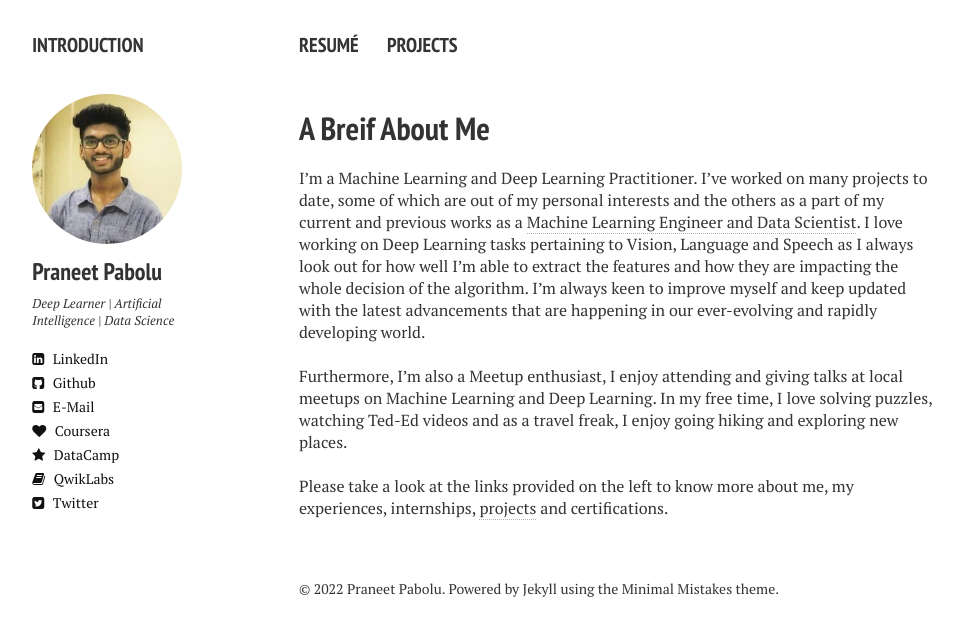
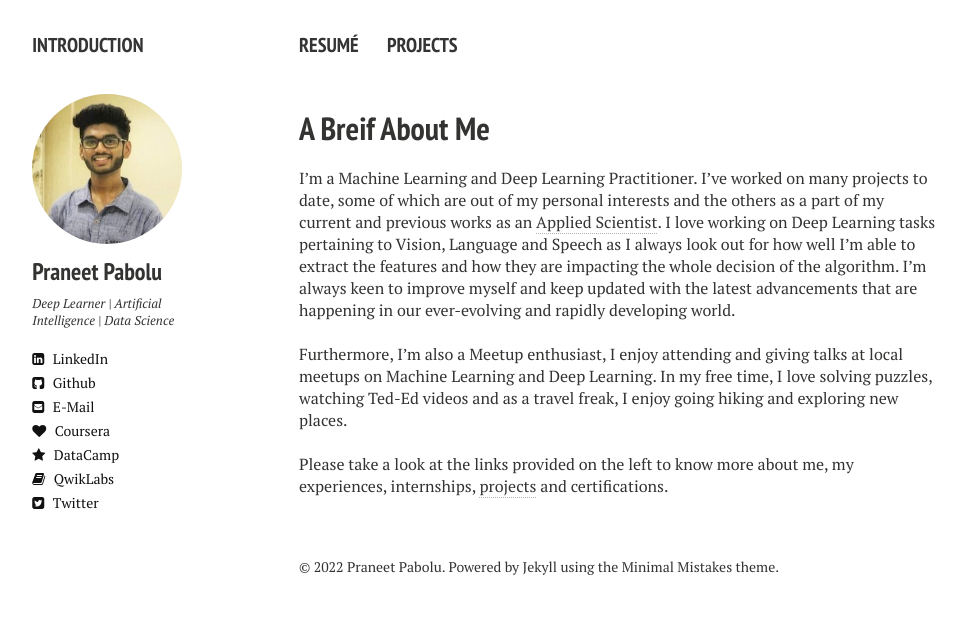
Before and after one commit to DeathReaper0965/deathreaper0965.github.io, a Jekyll site: the page built from index.md, in a window 1280 px wide. Shown: the top 636 px of the page, without its empty margins (21-987 px from the left). Built offline with Jekyll 4.4.1, drawn with Linux system fonts in a browser that asks for light colours; nearby versions of some CDN libraries; comment, search, counter and statistics services are not loaded.

Commit message:
Update resume

```diff
--- a/_layouts/resume.html
+++ b/_layouts/resume.html
@@ -45,11 +45,11 @@
     <h1>{{ page.title }}</h1>
     <div class="article-wrap">
     <p align="center" class=bottom-small><img src="{{ site.url }}/images/resume/business.png" alt="Work Experience and Internships" width="70" height="70" title="Work Experience and Internships"></p>
-    <p align="left">&#10148 I'm currently working as a <b>Senior Machine Learning Engineer</b> at <a href="https://www.oracle.com/cloud/" target="_blank">Oracle Cloud AI Services</a> in Domains related to Vision, Language and Forecasting.</p>
+    <p align="left">&#10148 I'm currently working as a <b>Senior Applied Scientist</b> at <a href="https://www.oracle.com/cloud/" target="_blank">Oracle Cloud AI Services</a> in Domains related to Vision, Language and Forecasting.</p>
     <p align="left">&#10148 Worked as a <b>Machine Learning Engineer</b> at <a href="https://www.cargill.com/" target="_blank">Cargill</a>. Productionalized various Deep Learning models like Image Denoising, Label Segmentation, Synthetic Data Generation for NER, Self-Genarative Chatbot Models and Semantic Search from Documents.</p>
     <p align="left">&#10148 I've been a <b>Data Scientist</b> at <a href="https://cogoport.com" target="_blank">Cogoport</a>. Developed many Machine Learning and Deep Learning projects along with the Data Processing Engine from scratch since 2019.</p>
     <p align="left">&#10148 I was a <b>Full Stack Developer</b> at <a href="https://www.airtel.in/bank/" target="_blank">Airtel Payments Bank</a>. Developed 2 ML projects from scratch and worked on some Back-end, Front-end projects as well since 2018.</p>
-    <p align="left" class="bottom-three">&#10148 Done 2 internships while I was in college. One was with <a href="https://www.redcarpetup.com/" target = '_blank'>RedCarpet</a> as a <b>Machine Learning Intern</b> and the other one was with <a href='https://www.kateit.in/' target="_blank">KATE Technologies</a> as an <b>Android Application Development Intern.</b></p>
+    <p align="left" class="bottom-three">&#10148 Completed 2 internships while I was in college. One was with <a href="https://www.redcarpetup.com/" target = '_blank'>RedCarpet</a> as a <b>Machine Learning Intern</b> and the other one was with <a href='https://www.kateit.in/' target="_blank">KATE Technologies</a> as an <b>Android Application Development Intern.</b></p>
 
 
     <p align="center" class=bottom-small><img src="{{ site.url }}/images/resume/study2.png" alt="Academic Details" width="70" height="70" title="Academic Details"></p>
--- a/index.md
+++ b/index.md
@@ -5,7 +5,7 @@ description: "Praneet's website"
 tags: [Jekyll, theme, responsive, blog, template]
 ---
 
-I'm a Machine Learning and Deep Learning Practitioner. I’ve worked on many projects to date, some of which are out of my personal interests and the others as a part of my current and previous works as a <a href="https://linkedin.com/in/deathreaper0965" target="_blank">Machine Learning Engineer and Data Scientist</a>. I love working on Deep Learning tasks pertaining to Vision, Language and Speech as I always look out for how well I’m able to extract the features and how they are impacting the whole decision of the algorithm. I’m always keen to improve myself and keep updated with the latest advancements that are happening in our ever-evolving and rapidly developing world.
+I'm a Machine Learning and Deep Learning Practitioner. I’ve worked on many projects to date, some of which are out of my personal interests and the others as a part of my current and previous works as an <a href="https://linkedin.com/in/deathreaper0965" target="_blank">Applied Scientist</a>. I love working on Deep Learning tasks pertaining to Vision, Language and Speech as I always look out for how well I’m able to extract the features and how they are impacting the whole decision of the algorithm. I’m always keen to improve myself and keep updated with the latest advancements that are happening in our ever-evolving and rapidly developing world.
 
 <br />
 Furthermore, I’m also a Meetup enthusiast, I enjoy attending and giving talks at local meetups on Machine Learning and Deep Learning. In my free time, I love solving puzzles, watching Ted-Ed videos and as a travel freak, I enjoy going hiking and exploring new places.
```
